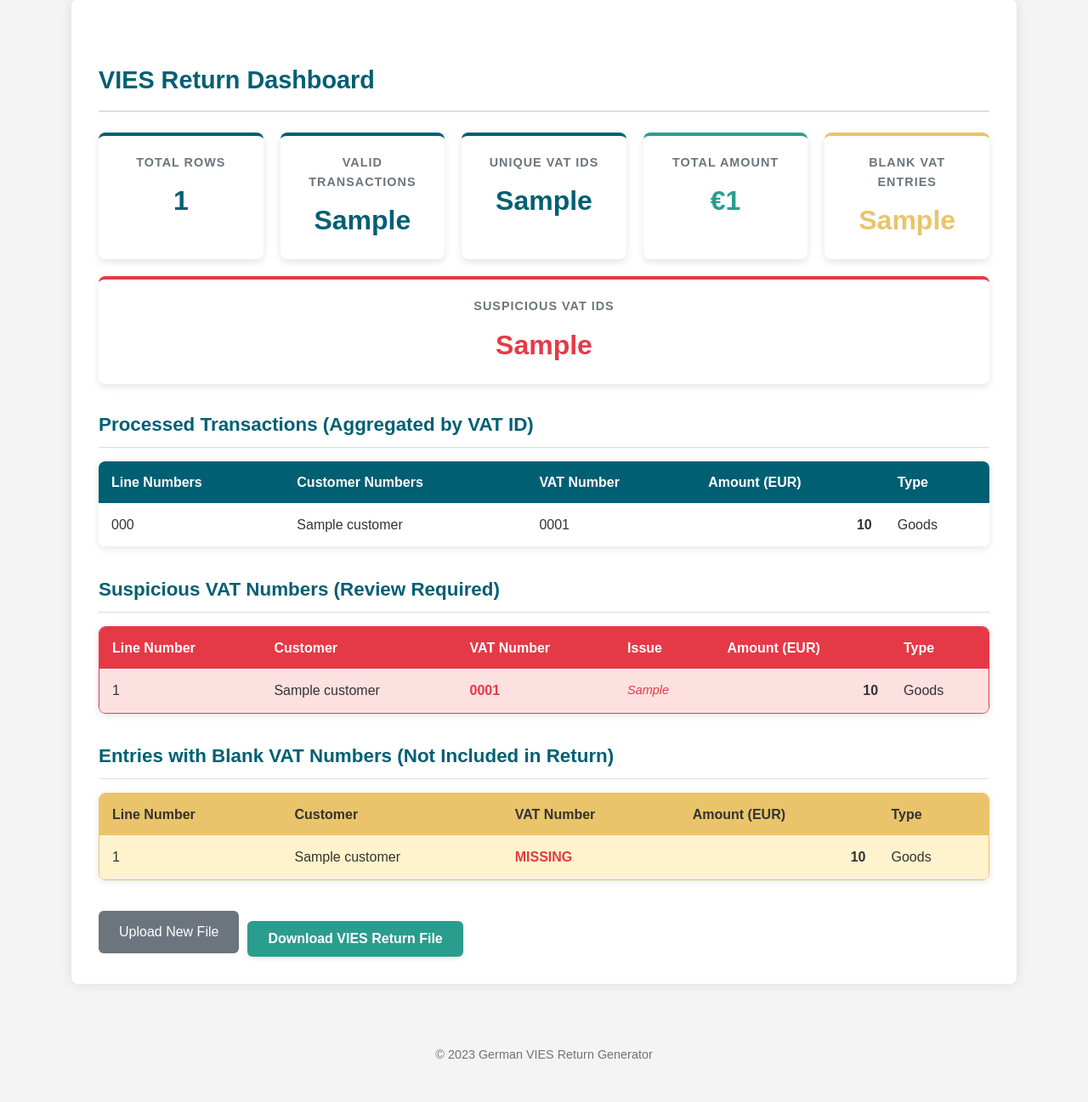
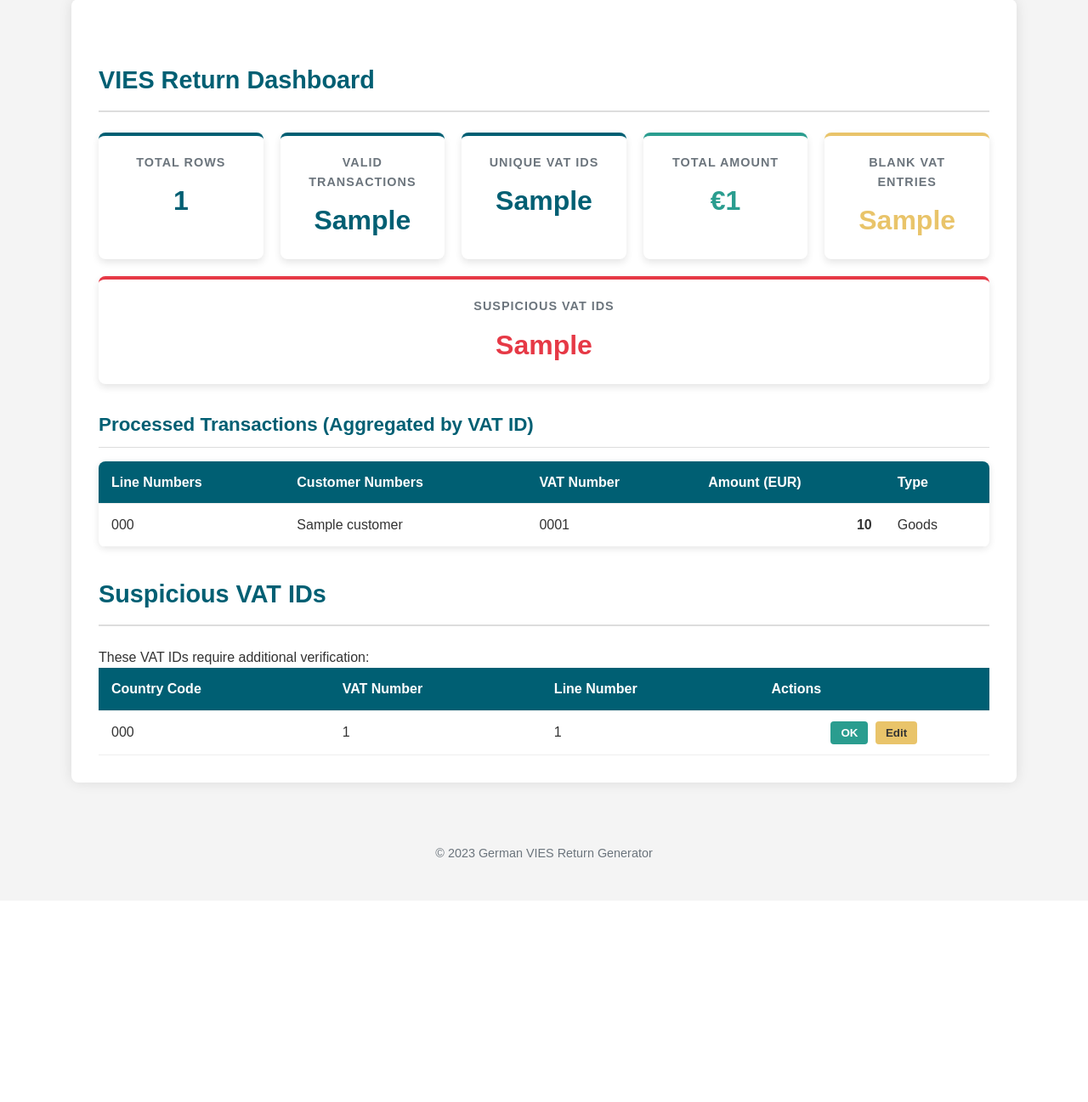
Before and after one commit to rahulbala1799/VIES, a Flask app: template templates/index.html in a window 1280 px wide. Shown: the part 157-1454 px from the top of the page at 85% size. After the commit the page ends 1166 px from the top, so only its background shows below. Run offline with Flask 2, Linux system fonts and the light colour scheme; the template is opened without the code that fills it: most values are stand-ins (such as "Sample title", 1, 10 or a date in 2020).

Commit message:
Add functionality for reviewing and editing suspicious VAT IDs

```diff
--- a/app.py
+++ b/app.py
@@ -1,4 +1,4 @@
-from flask import Flask, render_template, request, redirect, url_for, flash, send_file, session
+from flask import Flask, render_template, request, redirect, url_for, flash, send_file, session, jsonify
 import os
 import tempfile
 import uuid
@@ -20,6 +20,10 @@ app.config['MAX_CONTENT_LENGTH'] = 16 * 1024 * 1024  # Max file size: 16MB
 
 # Session storage for uploaded data
 UPLOADS = {}
+# Storage for approved VAT IDs
+APPROVED_VATS = defaultdict(list)
+# Storage for edited VAT entries
+EDITED_VATS = defaultdict(dict)
 
 def combine_duplicate_transactions(transactions):
     """
@@ -187,6 +191,69 @@ def generate_vies_file():
         flash(f'Error generating VIES file: {str(e)}', 'error')
         return redirect(url_for('index'))
 
+@app.route('/approve_vat', methods=['POST'])
+def approve_vat():
+    """Mark a suspicious VAT ID as approved"""
+    try:
+        data = request.get_json()
+        if not data:
+            return jsonify({'success': False, 'error': 'No data provided'})
+
+        vat_id = data.get('vat_id')
+        session_id = data.get('session_id')
+
+        if not vat_id or not session_id:
+            return jsonify({'success': False, 'error': 'Missing required fields'})
+
+        # Add to approved VATs list for this session
+        if vat_id not in APPROVED_VATS[session_id]:
+            APPROVED_VATS[session_id].append(vat_id)
+
+        return jsonify({'success': True})
+
+    except Exception as e:
+        print(f"Error approving VAT: {str(e)}")
+        return jsonify({'success': False, 'error': str(e)})
+
+@app.route('/edit_vat', methods=['POST'])
+def edit_vat():
+    """Edit a suspicious VAT ID"""
+    try:
+        data = request.get_json()
+        if not data:
+            return jsonify({'success': False, 'error': 'No data provided'})
+
+        index = data.get('index')
+        country_code = data.get('country_code')
+        vat_number = data.get('vat_number')
+        line_number = data.get('line_number')
+        session_id = data.get('session_id')
+
+        if not all([index, country_code, vat_number, session_id]):
+            return jsonify({'success': False, 'error': 'Missing required fields'})
+
+        # Basic validation
+        if len(country_code) != 2:
+            return jsonify({'success': False, 'error': 'Country code must be exactly 2 characters'})
+
+        # Store edited vat information
+        EDITED_VATS[session_id][index] = {
+            'country_code': country_code.upper(),
+            'vat_number': vat_number,
+            'line_number': line_number
+        }
+
+        # If we have the generator in memory, update the transaction
+        if session_id in UPLOADS:
+            generator = UPLOADS[session_id]
+            generator.update_vat_id(line_number, country_code.upper(), vat_number)
+
+        return jsonify({'success': True})
+
+    except Exception as e:
+        print(f"Error editing VAT: {str(e)}")
+        return jsonify({'success': False, 'error': str(e)})
+
 if __name__ == '__main__':
     app.run(debug=os.getenv("FLASK_DEBUG", "True") == "True",
             host='0.0.0.0',
--- a/static/css/style.css
+++ b/static/css/style.css
@@ -454,3 +454,92 @@ footer {
     font-size: 1.2rem;
     padding: 15px 10px;
 }
+
+/* Action buttons for VAT review */
+.action-cell {
+    white-space: nowrap;
+    text-align: center;
+}
+
+.btn-ok, .btn-edit {
+    padding: 6px 12px;
+    border-radius: 4px;
+    border: none;
+    cursor: pointer;
+    font-weight: bold;
+    transition: all 0.2s;
+    margin: 0 2px;
+}
+
+.btn-ok {
+    background-color: #2a9d8f;
+    color: white;
+}
+
+.btn-ok:hover {
+    background-color: #1f7d73;
+}
+
+.btn-edit {
+    background-color: #e9c46a;
+    color: #333;
+}
+
+.btn-edit:hover {
+    background-color: #e6b83d;
+}
+
+/* Modal styles */
+.modal {
+    display: none;
+    position: fixed;
+    left: 0;
+    top: 0;
+    width: 100%;
+    height: 100%;
+    background-color: rgba(0,0,0,0.5);
+    z-index: 1000;
+    overflow: auto;
+}
+
+.modal-content {
+    background-color: white;
+    margin: 10% auto;
+    padding: 25px;
+    border-radius: 8px;
+    box-shadow: 0 5px 15px rgba(0,0,0,0.3);
+    width: 90%;
+    max-width: 500px;
+    position: relative;
+}
+
+.close-modal {
+    position: absolute;
+    right: 15px;
+    top: 15px;
+    font-size: 1.5rem;
+    font-weight: bold;
+    cursor: pointer;
+}
+
+.close-modal:hover {
+    color: #e63946;
+}
+
+.button-group {
+    display: flex;
+    justify-content: flex-end;
+    gap: 10px;
+    margin-top: 20px;
+}
+
+/* Approved VAT styling */
+.approved-vat {
+    background-color: #def7f3 !important;
+}
+
+.approved-vat .suspicious-data::after {
+    content: " (Approved)";
+    color: #2a9d8f;
+    font-style: italic;
+}
--- a/static/js/script.js
+++ b/static/js/script.js
@@ -105,3 +105,161 @@ function removeTransaction(button) {
         transactionEntry.remove();
     }
 }
+
+// VAT review functionality
+let approvedVats = [];
+
+/**
+ * Marks a suspicious VAT ID as approved
+ */
+function markVatAsOk(index, vatId) {
+    const row = document.getElementById(`vat-row-${index}`);
+    if (!row) return;
+
+    // Add visual indication
+    row.classList.add('approved-vat');
+
+    // Send approval to server
+    fetch('/approve_vat', {
+        method: 'POST',
+        headers: {
+            'Content-Type': 'application/json',
+        },
+        body: JSON.stringify({
+            vat_id: vatId,
+            session_id: getSessionId()
+        })
+    })
+    .then(response => response.json())
+    .then(data => {
+        if (data.success) {
+            showToast('VAT ID approved successfully', 'success');
+        } else {
+            showToast('Error approving VAT ID: ' + data.error, 'error');
+            // Revert visual indication
+            row.classList.remove('approved-vat');
+        }
+    })
+    .catch(error => {
+        console.error('Error:', error);
+        showToast('Network error while approving VAT ID', 'error');
+        // Revert visual indication
+        row.classList.remove('approved-vat');
+    });
+}
+
+/**
+ * Opens the edit modal for a VAT ID
+ */
+function openEditModal(index, countryCode, vatNumber, lineNumber) {
+    const modal = document.getElementById('edit-vat-modal');
+    const countryCodeInput = document.getElementById('edit-country-code');
+    const vatNumberInput = document.getElementById('edit-vat-number');
+    const lineNumberInput = document.getElementById('edit-line-number');
+    const indexInput = document.getElementById('edit-index');
+
+    // Set current values
+    countryCodeInput.value = countryCode;
+    vatNumberInput.value = vatNumber;
+    lineNumberInput.value = lineNumber;
+    indexInput.value = index;
+
+    // Show modal
+    modal.style.display = 'block';
+}
+
+/**
+ * Closes the edit modal
+ */
+function closeEditModal() {
+    const modal = document.getElementById('edit-vat-modal');
+    modal.style.display = 'none';
+}
+
+/**
+ * Saves the edited VAT ID
+ */
+function saveEditedVat() {
+    const countryCode = document.getElementById('edit-country-code').value.trim().toUpperCase();
+    const vatNumber = document.getElementById('edit-vat-number').value.trim();
+    const lineNumber = document.getElementById('edit-line-number').value;
+    const index = document.getElementById('edit-index').value;
+
+    // Basic validation
+    if (!countryCode || countryCode.length !== 2) {
+        showToast('Country code must be exactly 2 characters', 'error');
+        return;
+    }
+
+    if (!vatNumber) {
+        showToast('VAT number cannot be empty', 'error');
+        return;
+    }
+
+    // Send to server
+    fetch('/edit_vat', {
+        method: 'POST',
+        headers: {
+            'Content-Type': 'application/json',
+        },
+        body: JSON.stringify({
+            index: index,
+            country_code: countryCode,
+            vat_number: vatNumber,
+            line_number: lineNumber,
+            session_id: getSessionId()
+        })
+    })
+    .then(response => response.json())
+    .then(data => {
+        if (data.success) {
+            showToast('VAT ID updated successfully', 'success');
+            closeEditModal();
+
+            // Update the table row with new values
+            const row = document.getElementById(`vat-row-${index}`);
+            if (row) {
+                row.children[0].textContent = countryCode;
+                row.children[1].textContent = vatNumber;
+            }
+        } else {
+            showToast('Error updating VAT ID: ' + data.error, 'error');
+        }
+    })
+    .catch(error => {
+        console.error('Error:', error);
+        showToast('Network error while updating VAT ID', 'error');
+    });
+}
+
+/**
+ * Show toast notification
+ */
+function showToast(message, type) {
+    const toast = document.getElementById('toast');
+    toast.textContent = message;
+    toast.className = `toast ${type}`;
+    toast.style.display = 'block';
+
+    // Hide after 3 seconds
+    setTimeout(() => {
+        toast.style.display = 'none';
+    }, 3000);
+}
+
+/**
+ * Get or create session ID
+ */
+function getSessionId() {
+    // Get session ID from a hidden input or generate a random one if needed
+    let sessionId = document.querySelector('input[name="session_id"]');
+    return sessionId ? sessionId.value : Date.now().toString();
+}
+
+// Close the modal when clicking outside of it
+window.onclick = function(event) {
+    const modal = document.getElementById('edit-vat-modal');
+    if (event.target == modal) {
+        closeEditModal();
+    }
+}
--- a/templates/index.html
+++ b/templates/index.html
@@ -120,30 +120,30 @@
                         </table>
                     </div>
 
-                    {% if suspicious_vat_entries %}
-                    <!-- Suspicious VAT entries table -->
-                    <h3>Suspicious VAT Numbers (Review Required)</h3>
-                    <div class="transaction-table suspicious-vat-table">
-                        <table>
+                    <!-- Suspicious VAT IDs section -->
+                    {% if suspicious_vat_ids %}
+                    <div class="section">
+                        <h2>Suspicious VAT IDs</h2>
+                        <p>These VAT IDs require additional verification:</p>
+                        <table id="suspicious-vat-table">
                             <thead>
                                 <tr>
+                                    <th>Country Code</th>
+                                    <th>VAT Number</th>
                                     <th>Line Number</th>
-                                    <th>Customer</th>
-                                    <th>VAT Number</th>
-                                    <th>Issue</th>
-                                    <th>Amount (EUR)</th>
-                                    <th>Type</th>
+                                    <th>Actions</th>
                                 </tr>
                             </thead>
                             <tbody>
-                                {% for entry in suspicious_vat_entries %}
-                                <tr class="suspicious-row">
-                                    <td>{{ entry.line_number }}</td>
-                                    <td>{{ entry.customer if entry.customer else "-" }}</td>
-                                    <td class="suspicious-data">{{ entry.country_code }}{{ entry.vat_number }}</td>
-                                    <td class="warning-reason">{{ entry.suspicion_reason }}</td>
-                                    <td class="amount">{{ entry.amount }}</td>
-                                    <td>{{ "Services" if entry.transaction_type == "S" else "Goods" }}</td>
+                                {% for vat in suspicious_vat_ids %}
+                                <tr id="vat-row-{{ loop.index0 }}" {% if vat.approved %}class="approved-vat"{% endif %}>
+                                    <td>{{ vat.country_code }}</td>
+                                    <td>{{ vat.vat_number }}</td>
+                                    <td>{{ vat.line_number }}</td>
+                                    <td class="action-cell">
+                                        <button class="btn-ok" onclick="markVatAsOk('{{ loop.index0 }}', '{{ vat.country_code }}{{ vat.vat_number }}')">OK</button>
+                                        <button class="btn-edit" onclick="openEditModal('{{ loop.index0 }}', '{{ vat.country_code }}', '{{ vat.vat_number }}', '{{ vat.line_number }}')">Edit</button>
+                                    </td>
                                 </tr>
                                 {% endfor %}
                             </tbody>
@@ -151,42 +151,30 @@
                     </div>
                     {% endif %}
 
-                    {% if blank_vat_entries %}
-                    <!-- Blank VAT entries table -->
-                    <h3>Entries with Blank VAT Numbers (Not Included in Return)</h3>
-                    <div class="transaction-table blank-vat-table">
-                        <table>
-                            <thead>
-                                <tr>
-                                    <th>Line Number</th>
-                                    <th>Customer</th>
-                                    <th>VAT Number</th>
-                                    <th>Amount (EUR)</th>
-                                    <th>Type</th>
-                                </tr>
-                            </thead>
-                            <tbody>
-                                {% for entry in blank_vat_entries %}
-                                <tr class="warning-row">
-                                    <td>{{ entry.line_number }}</td>
-                                    <td>{{ entry.customer if entry.customer else "-" }}</td>
-                                    <td class="missing-data">MISSING</td>
-                                    <td class="amount">{{ entry.amount }}</td>
-                                    <td>{{ "Services" if entry.transaction_type == "S" else "Goods" }}</td>
-                                </tr>
-                                {% endfor %}
-                            </tbody>
-                        </table>
+                    <!-- Add this before the closing body tag -->
+                    <!-- Edit VAT Modal -->
+                    <div id="edit-vat-modal" class="modal">
+                        <div class="modal-content">
+                            <h3>Edit VAT ID</h3>
+                            <div class="form-group">
+                                <label for="edit-country-code">Country Code (2 characters):</label>
+                                <input type="text" id="edit-country-code" maxlength="2">
+                            </div>
+                            <div class="form-group">
+                                <label for="edit-vat-number">VAT Number:</label>
+                                <input type="text" id="edit-vat-number">
+                            </div>
+                            <input type="hidden" id="edit-line-number">
+                            <input type="hidden" id="edit-index">
+                            <div class="form-actions">
+                                <button onclick="saveEditedVat()" class="btn-primary">Save</button>
+                                <button onclick="closeEditModal()" class="btn-secondary">Cancel</button>
+                            </div>
+                        </div>
                     </div>
-                    {% endif %}
 
-                    <div class="action-buttons">
-                        <a href="{{ url_for('index') }}" class="btn-secondary">Upload New File</a>
-                        <form action="{{ url_for('generate_vies_file') }}" method="post" class="inline-form">
-                            <input type="hidden" name="session_id" value="{{ session_id }}">
-                            <button type="submit" class="btn-download">Download VIES Return File</button>
-                        </form>
-                    </div>
+                    <!-- Toast notification container -->
+                    <div id="toast" style="display: none;"></div>
                 </div>
                 {% endif %}
             </div>
```
